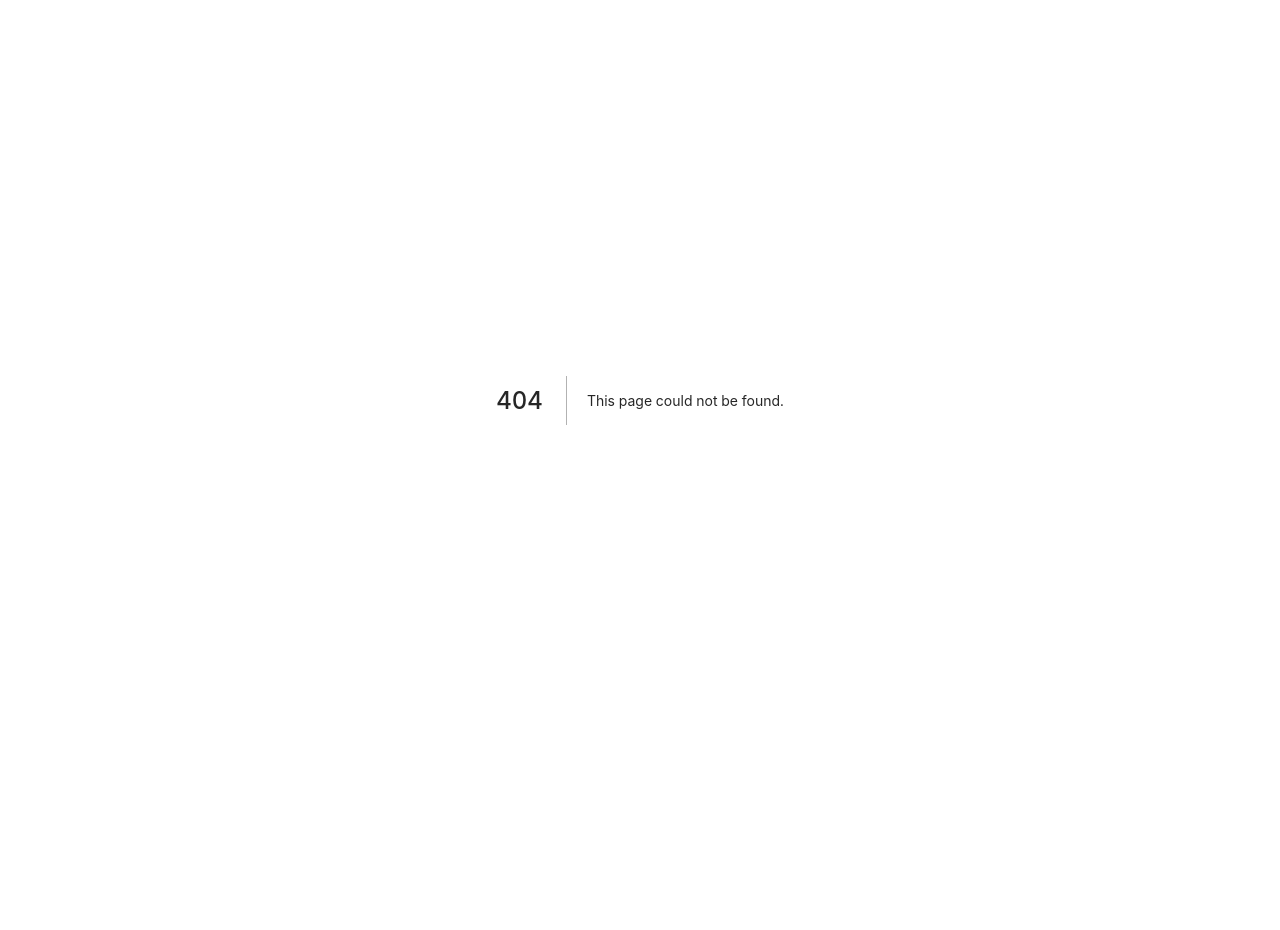
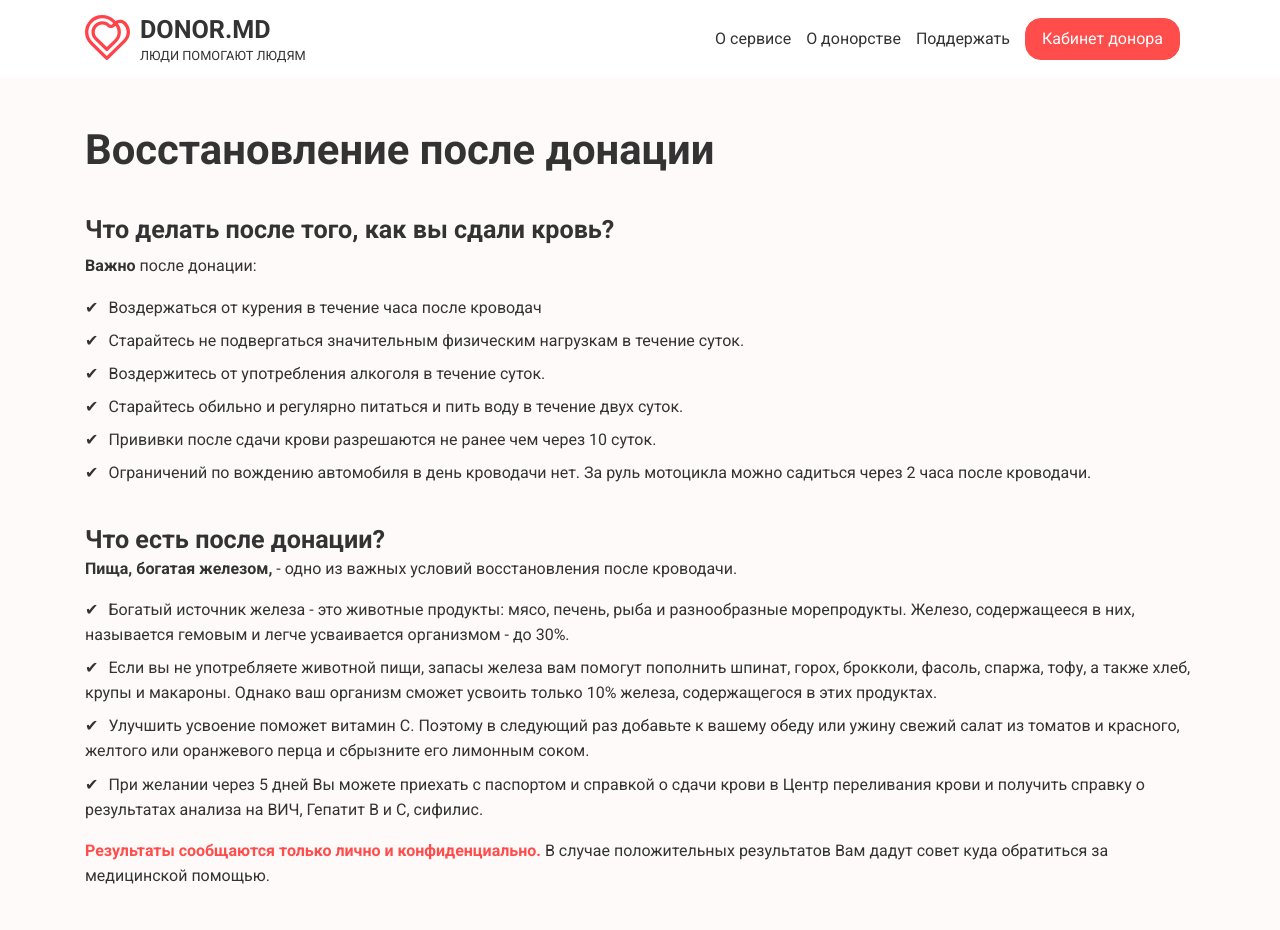
Before and after one commit to Donormd/donor.md-frontend, a Next.js app: page /recovery-after-donation in a window 1280 px wide. Before the commit this address had no page. Shown: the top 930 px of the page. Before the commit the page ends 800 px from the top, so only its background shows below. Built offline with nearby package versions, Linux system fonts and the light colour scheme.

Commit message:
fix mismatch design on page recovery-after-donation

```diff
--- /dev/null
+++ b/src/pages/recovery-after-donation.tsx
@@ -0,0 +1,73 @@
+import { ListWithCheck } from '../components/UI/list-with-check';
+import { Paragraph, Title } from '../components/UI/typography';
+import { Container } from '../core/layouts/container';
+import { HeaderContentFooter } from '../core/layouts/header-content-footer';
+
+const list = [
+  `Воздержаться от курения в течение часа после кроводач`,
+  `Старайтесь не подвергаться значительным физическим нагрузкам в течение суток.`,
+  `Воздержитесь от употребления алкоголя в течение суток.`,
+  `Старайтесь обильно и регулярно питаться и пить воду в течение двух суток.`,
+  `Прививки после сдачи крови разрешаются не ранее чем через 10 суток.`,
+  `Ограничений по вождению автомобиля в день кроводачи нет. За руль мотоцикла
+  можно садиться через 2 часа после кроводачи.`,
+];
+
+const list2 = [
+  `Богатый источник железа - это животные продукты: мясо, печень, рыба и разнообразные морепродукты.
+   Железо, содержащееся в них, называется гемовым и легче усваивается организмом - до 30%.`,
+  `Если вы не употребляете животной пищи, запасы железа вам помогут пополнить шпинат, горох,
+  брокколи, фасоль, спаржа, тофу, а также хлеб, крупы и макароны. Однако ваш организм сможет усвоить
+  только 10% железа, содержащегося в этих продуктах.`,
+  `Улучшить усвоение поможет витамин С. Поэтому в следующий раз добавьте к вашему обеду или ужину
+   свежий салат из томатов и красного, желтого или оранжевого перца и сбрызните его лимонным соком.`,
+  `При желании через 5 дней Вы можете приехать с паспортом и справкой о сдачи крови в Центр
+   переливания крови и получить справку о результатах анализа на ВИЧ, Гепатит В и С, сифилис.`,
+];
+
+const RecoveryAfterDonation = () => {
+  return (
+    <HeaderContentFooter background='/images/pages/welcome.png'>
+      <Container>
+        <Title margin='0 0 40px 0' bold>
+          Восстановление после донации
+        </Title>
+        <Title as='h3' bold>
+          Что делать после того, как вы сдали кровь?
+        </Title>
+        <Paragraph>
+          <b>Важно</b> после донации:
+        </Paragraph>
+        <ListWithCheck list={list} />
+        <Title as='h3' bold margin='40px 0 0 0'>
+          Что есть после донации?
+        </Title>
+        <Paragraph>
+          <b>Пища, богатая железом,</b> - одно из важных условий восстановления после кроводачи.
+        </Paragraph>
+        <ListWithCheck list={list2} />
+        <Paragraph>
+          <Paragraph bold as='b' margin='0 0 0 0' color='red'>
+            Результаты сообщаются только лично и конфиденциально.
+          </Paragraph>{' '}
+          В случае положительных результатов Вам дадут совет куда обратиться за медицинской помощью.
+        </Paragraph>
+        <Title as='h3' bold margin='40px 0 0 0'>
+          Как часто можно сдавать кровь?
+        </Title>
+        <Paragraph>
+          <b>Важно!</b> соблюдать правила, установленные медиками. Так, мужчины могут сдавать кровь цельную
+          кровь не более 5 раз в год, а женщины — не более 4.
+        </Paragraph>
+      </Container>
+    </HeaderContentFooter>
+  );
+};
+
+export default RecoveryAfterDonation;
+
+export const getStaticProps = async () => {
+  return {
+    props: {},
+  };
+};
```
Also changed, not shown: src/pages/recovery-from-donation.tsx (deleted, +0 -98 lines), 1 other file (tests, documents, lock files or other folders).
